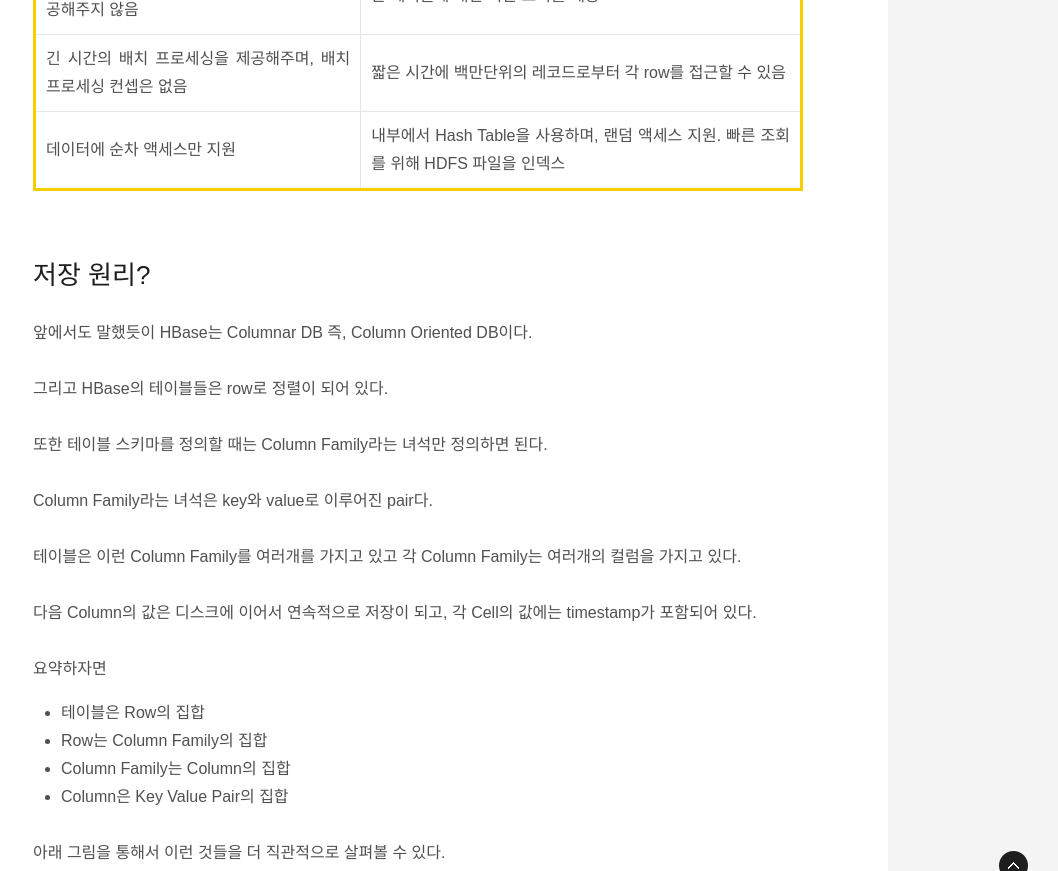
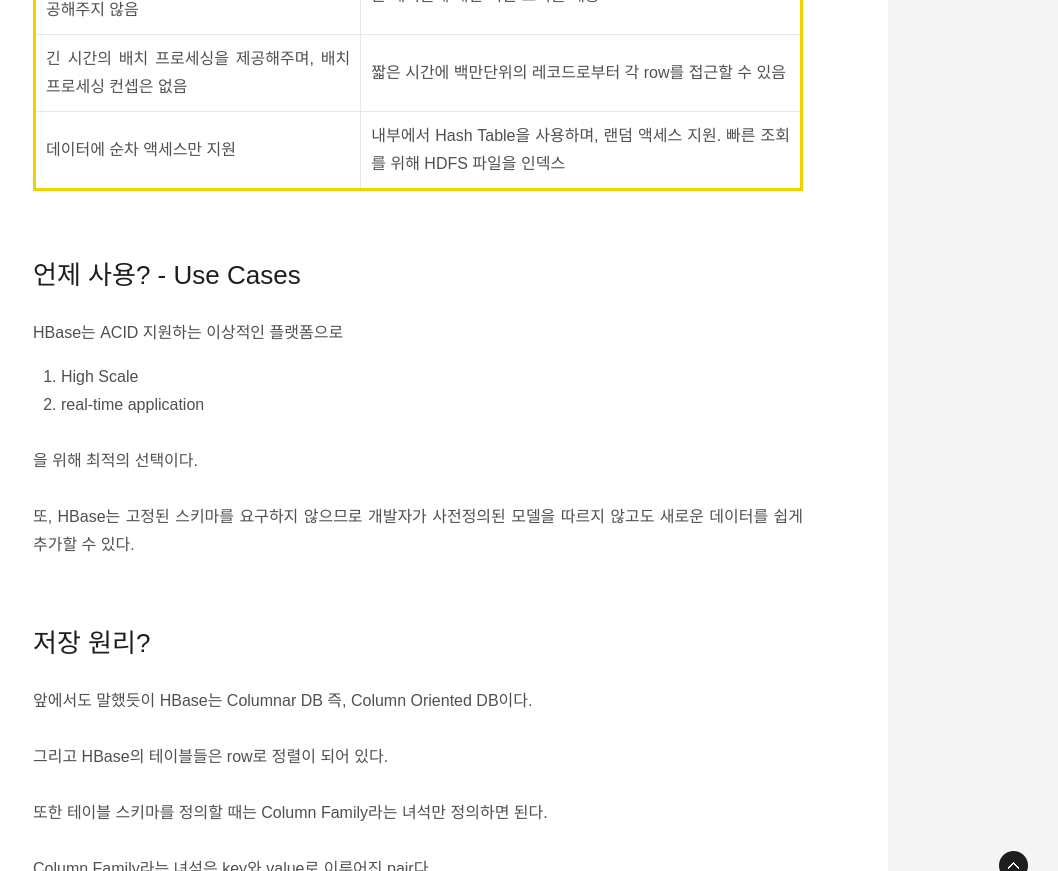
Before and after one commit to loustler/loustler.github.io, a Jekyll site: the page built from _posts/2020/5/2020-05-18-what-is-hbase.md, in a window 1280 px wide and 900 px high, scrolled down 2294 px, cut to the strip 0-871 px from the top of the window. Shown: the whole strip, without its empty margins (222-1280 px from the left). Built offline with Jekyll 4.4.1, drawn with Linux system fonts in a browser that asks for light colours.

Commit message:
Update What is HBase

```diff
--- a/_posts/2020/5/2020-05-18-what-is-hbase.md
+++ b/_posts/2020/5/2020-05-18-what-is-hbase.md
@@ -63,6 +63,16 @@ Data Consumer는 HBase를 이용해서 HDFS에 있는 데이터에 랜덤하게
 |긴 시간의 배치 프로세싱을 제공해주며, 배치 프로세싱 컨셉은 없음|짧은 시간에 백만단위의 레코드로부터 각 row를 접근할 수 있음|
 |데이터에 순차 액세스만 지원|내부에서 Hash Table을 사용하며, 랜덤 액세스 지원. 빠른 조회를 위해 HDFS 파일을 인덱스|
 
+# 언제 사용? - Use Cases
+HBase는 ACID 지원하는 이상적인 플랫폼으로
+
+1. High Scale
+1. real-time application
+
+을 위해 최적의 선택이다.
+
+또, HBase는 고정된 스키마를 요구하지 않으므로 개발자가 사전정의된 모델을 따르지 않고도 새로운 데이터를 쉽게 추가할 수 있다.
+
 # 저장 원리?
 앞에서도 말했듯이 HBase는 **Columnar DB** 즉, **Column Oriented DB**이다.
 
```
